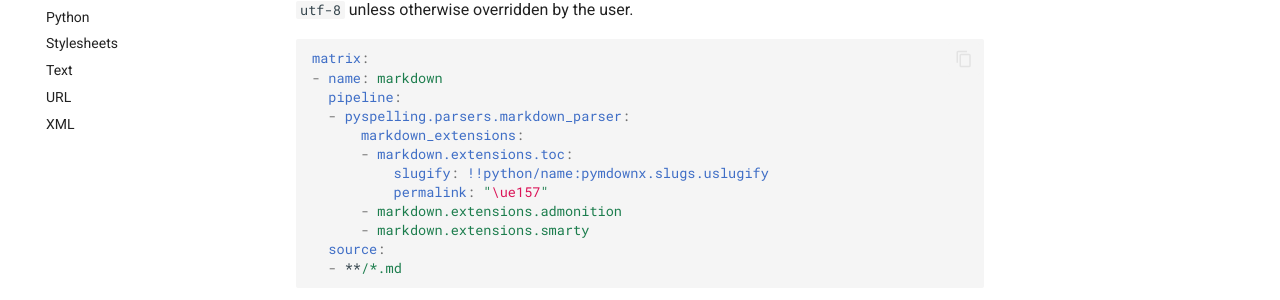
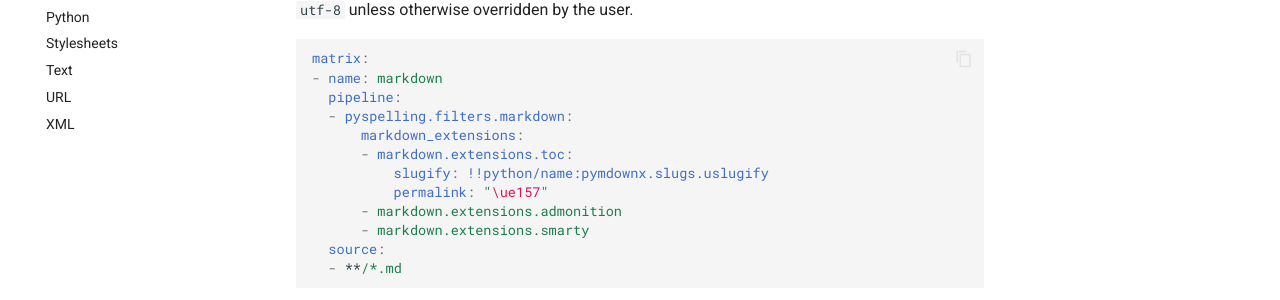
Before and after one commit to facelessuser/pyspelling, an MkDocs documentation site: the page built from docs/src/markdown/filters/markdown.md, in a window 1280 px wide and 1327 px high. Shown: the part 358-658 px from the top of the window. Built offline with MkDocs 1.6.1 and Material for MkDocs 9.7.7, drawn with Linux system fonts in a browser that asks for light colours; comment, search, counter and statistics services are not loaded.

Commit message:
Fix typo

```diff
--- a/docs/src/markdown/filters/markdown.md
+++ b/docs/src/markdown/filters/markdown.md
@@ -10,7 +10,7 @@ default, assumed encoding is `utf-8` unless otherwise overridden by the user.
 matrix:
 - name: markdown
   pipeline:
-  - pyspelling.parsers.markdown_parser:
+  - pyspelling.filters.markdown:
       markdown_extensions:
       - markdown.extensions.toc:
           slugify: !!python/name:pymdownx.slugs.uslugify
```
